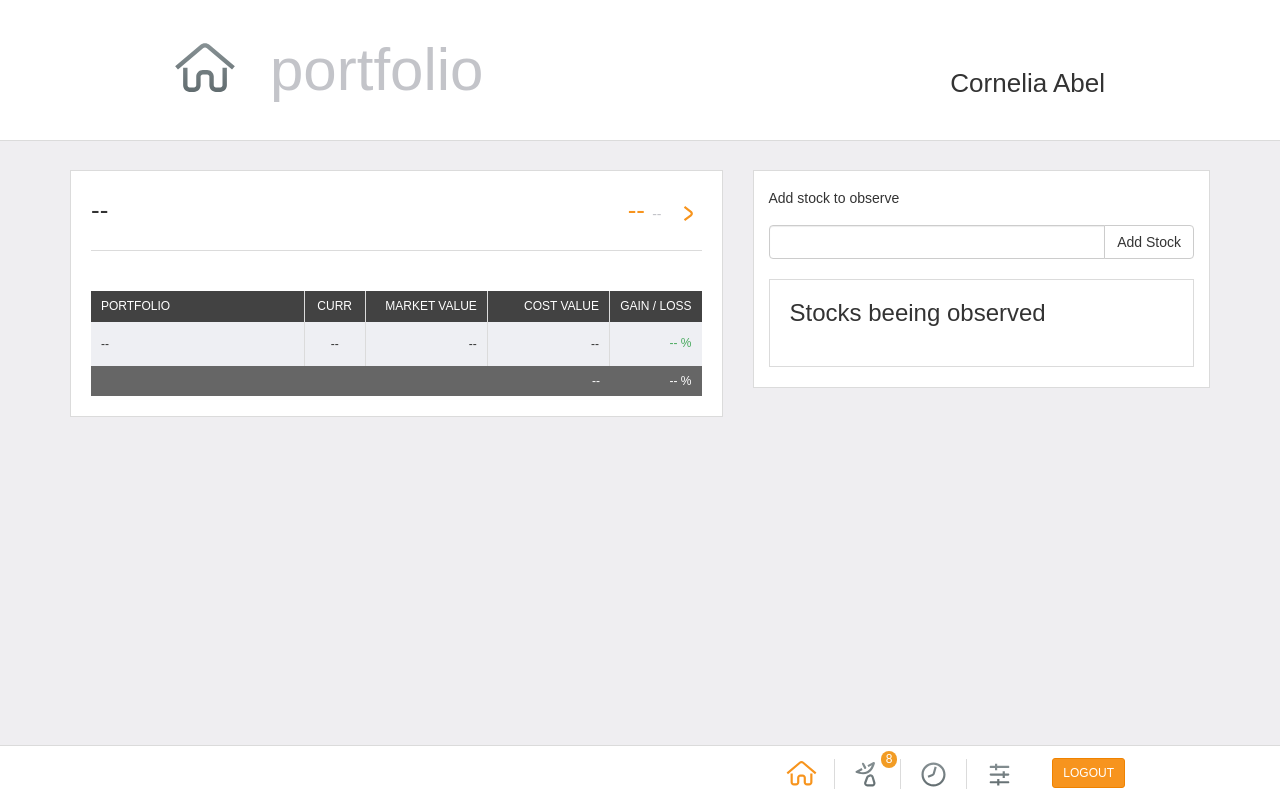
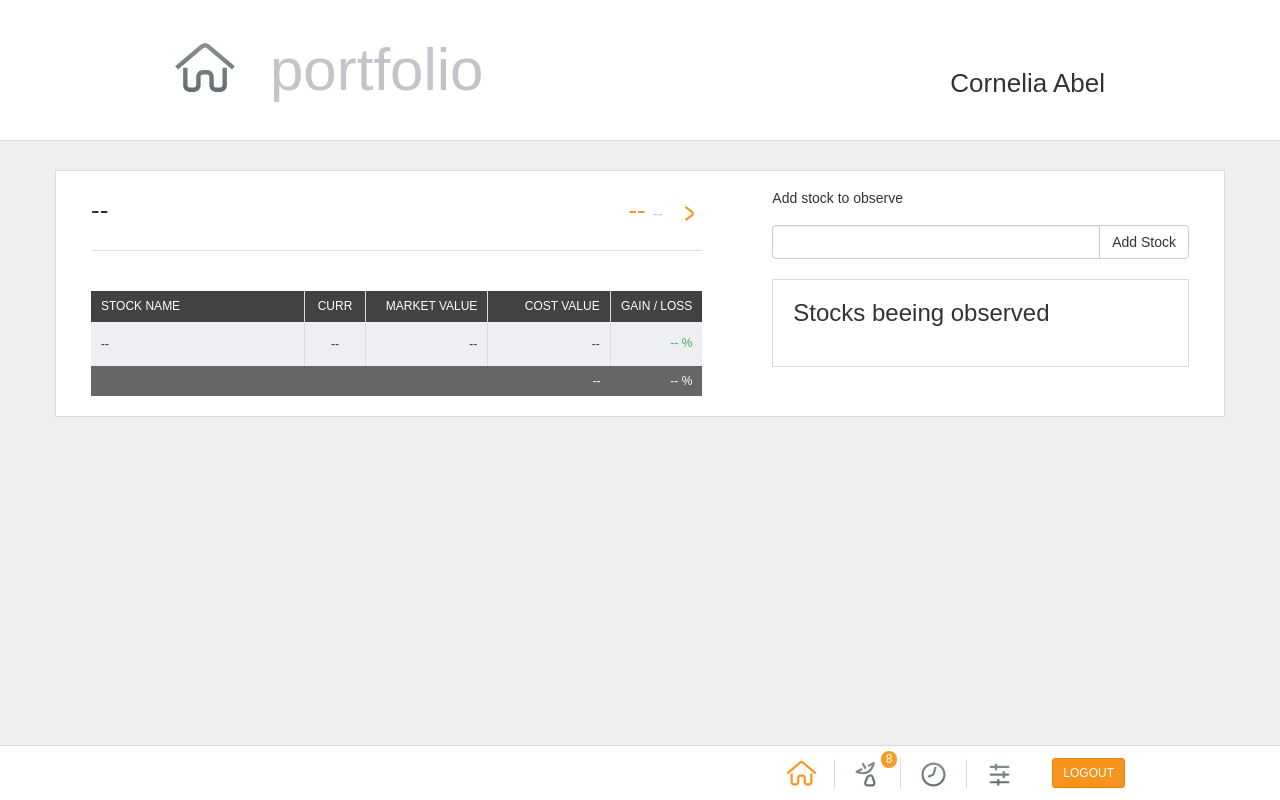
Before and after one commit to crealogix/it_day_test, a website: page public/index.html in a window 1280 px wide. Drawn offline with nearby package versions, Linux system fonts and the light colour scheme.

Commit message:
widget layout mashup
widget layout mashup

```diff
--- a/public/index.html
+++ b/public/index.html
@@ -43,10 +43,10 @@
 
         <div class="container">
             <div class="row">
-                <div class="col-xs-7">
-                    <div class="widget-holder">
+                <div class="widget-holder bg-white">
+                    <div class="col-xs-7">
                         <!-- widget header -->
-                        <div class="widget-header bg-white clearfix">
+                        <div class="widget-header clearfix">
                              <p class="font-26-gray-5 font-light pull-left padding-20">
                                 --
                             </p>
@@ -62,7 +62,7 @@
                         </div><!-- widget header END -->
 
                         <!-- sub headers holder -->
-                        <div class="sub-headers-container bg-white">
+                        <div class="sub-headers-container">
                             <!-- gray separator -->
                             <div class="border-gray padding-0-20">
                                 <div></div>
@@ -73,7 +73,7 @@
                                 <!-- table header -->
                                 <ul class="table-header clearfix">
                                     <li class="text-left width-35">
-                                        PORTFOLIO
+                                        STOCK NAME
                                     </li>
                                     <li class="text-center width-10">CURR</li>
                                     <li class="text-right">MARKET VALUE</li>
@@ -108,10 +108,8 @@
                                 </div><!-- table content holder END-->
                             </div><!-- table content END-->
                         </div><!-- widget sub headers END -->
-                    </div>
-                </div><!-- col xs 8 -->
-                <div class="col-xs-5">
-                    <div class="widget-holder bg-white padding-20-0">
+                    </div><!-- col xs 8 -->
+                    <div class="col-xs-5 padding-20">
                         <div class="col-xs-12">
                             <p>Add stock to observe</p>
 
@@ -133,8 +131,8 @@
                                 </ul>
                             </div>
                         </div>
-                    </div>
-                </div>
+                    </div><!-- col-xs-5 -->
+                </div><!-- widget-holder -->
             </div>
         </div>
 
```
